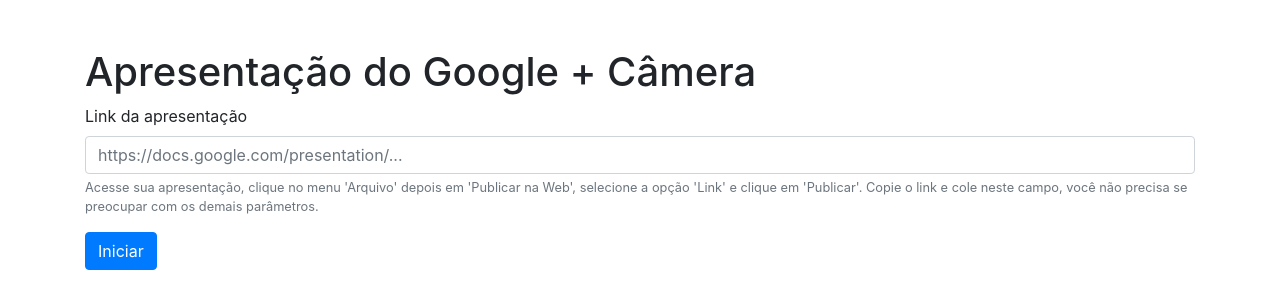
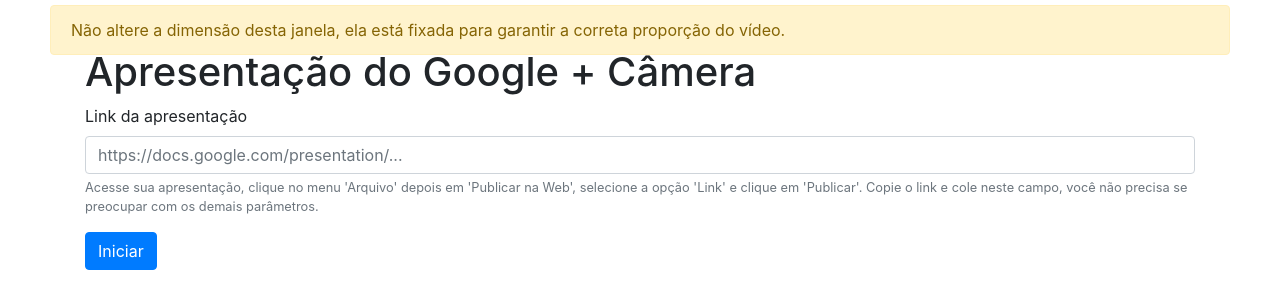
Before and after one commit to dioubernardo/gravador-de-telas, a plain HTML site: page mosaicos/gdocs-presentation.html in a window 1280 px wide. Drawn offline with Linux system fonts and the light colour scheme.

Commit message:
fixando dimensão e proporção do mosaico

```diff
--- a/mosaicos/gdocs-presentation.html
+++ b/mosaicos/gdocs-presentation.html
@@ -60,10 +60,30 @@
     #camera.pip .group2 {
       display: none;
     }
+
+    #regua {
+      position: absolute;
+      left: 0;
+      top: 0;
+      width: 100%;
+      height: 100%;
+      background-color: #fff;
+      margin: 0;
+      padding: 0;
+      z-index: -1;
+    }
+
+    #dimensao {
+      position: absolute;
+      left: 50px;
+      right: 50px;
+      top: 5px;
+    }
   </style>
 </head>
 
 <body>
+  <div id="regua"></div>
 
   <div id='form' class='container mt-5'>
     <h1>Apresentação do Google + Câmera</h1>
@@ -99,6 +119,10 @@
         <button id='btcomp' type='button' class='btn btn-primary'><i class='fas fa-compress-alt'></i></button>
       </div>
     </div>
+  </div>
+
+  <div id="dimensao" class="alert alert-warning d-none" role="alert">
+    Não altere a dimensão desta janela, ela está fixada para garantir a correta proporção do vídeo.
   </div>
 
   <script src='../libs/jquery/jquery-3.5.1.slim.min.js'></script>
@@ -148,6 +172,30 @@
       $('#camera').removeClass('fullsize').addClass('pip');
       $('#camera').width(zoom + '%');
     });
+
+    var regua = document.getElementById('regua');
+    var width = 854, height = 480;
+    var oco = location.hash.match(/#(\d+)x(\d+)/);
+    if (oco != null) {
+      width = oco[1];
+      height = oco[2];
+    }
+
+    var timer = 0;
+    setInterval(() => {
+      var ew = width - regua.offsetWidth;
+      var eh = height - regua.offsetHeight;
+      window.resizeTo(window.outerWidth + ew, window.outerHeight + eh);
+      if (ew != 0 || eh != 0) {
+        $('#dimensao').removeClass('d-none');
+        if (timer > 0)
+          clearTimeout(timer);
+        timer = setTimeout(() => {
+          $('#dimensao').addClass('d-none');
+        }, 3000);
+      }
+    }, 500);
+
   </script>
 </body>
 
--- a/sw.js
+++ b/sw.js
@@ -1,7 +1,7 @@
 
 self.addEventListener('install', function (e) {
     e.waitUntil(
-        caches.open('gravador-de-telas-v2').then(function (cache) {
+        caches.open('gravador-de-telas-v3').then(function (cache) {
             return cache.addAll([
                 'index.html',
                 'functions.js',
@@ -23,7 +23,7 @@
         } else {
             return fetch(event.request).then(function (response) {
                 let responseClone = response.clone();
-                caches.open('gravador-de-telas-v2').then(function (cache) {
+                caches.open('gravador-de-telas-v3').then(function (cache) {
                     cache.put(event.request, responseClone);
                 });
                 return response;
```
Also changed, not shown: functions.js (+17 -0 lines), index.html (+4 -1 lines).
